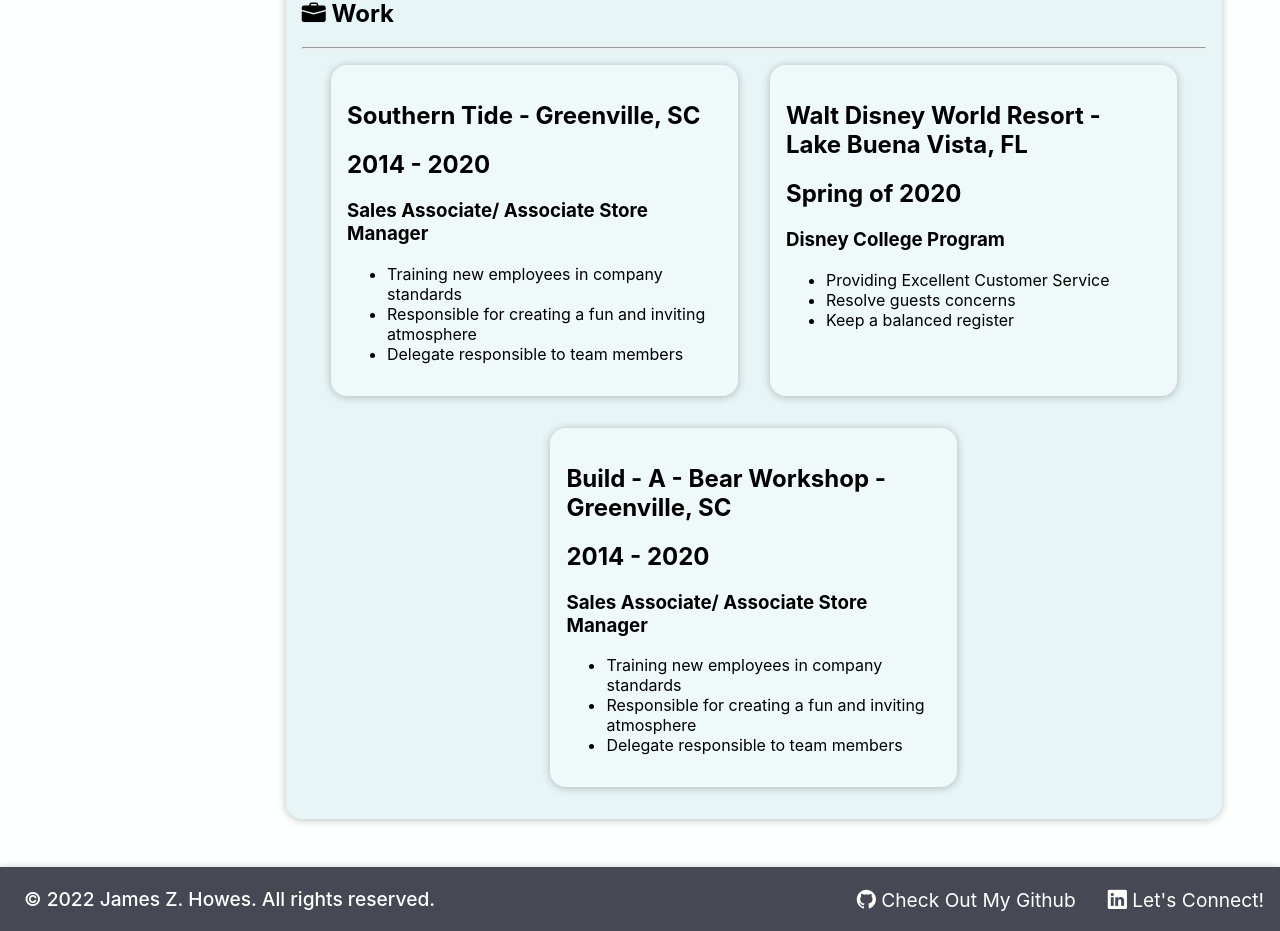
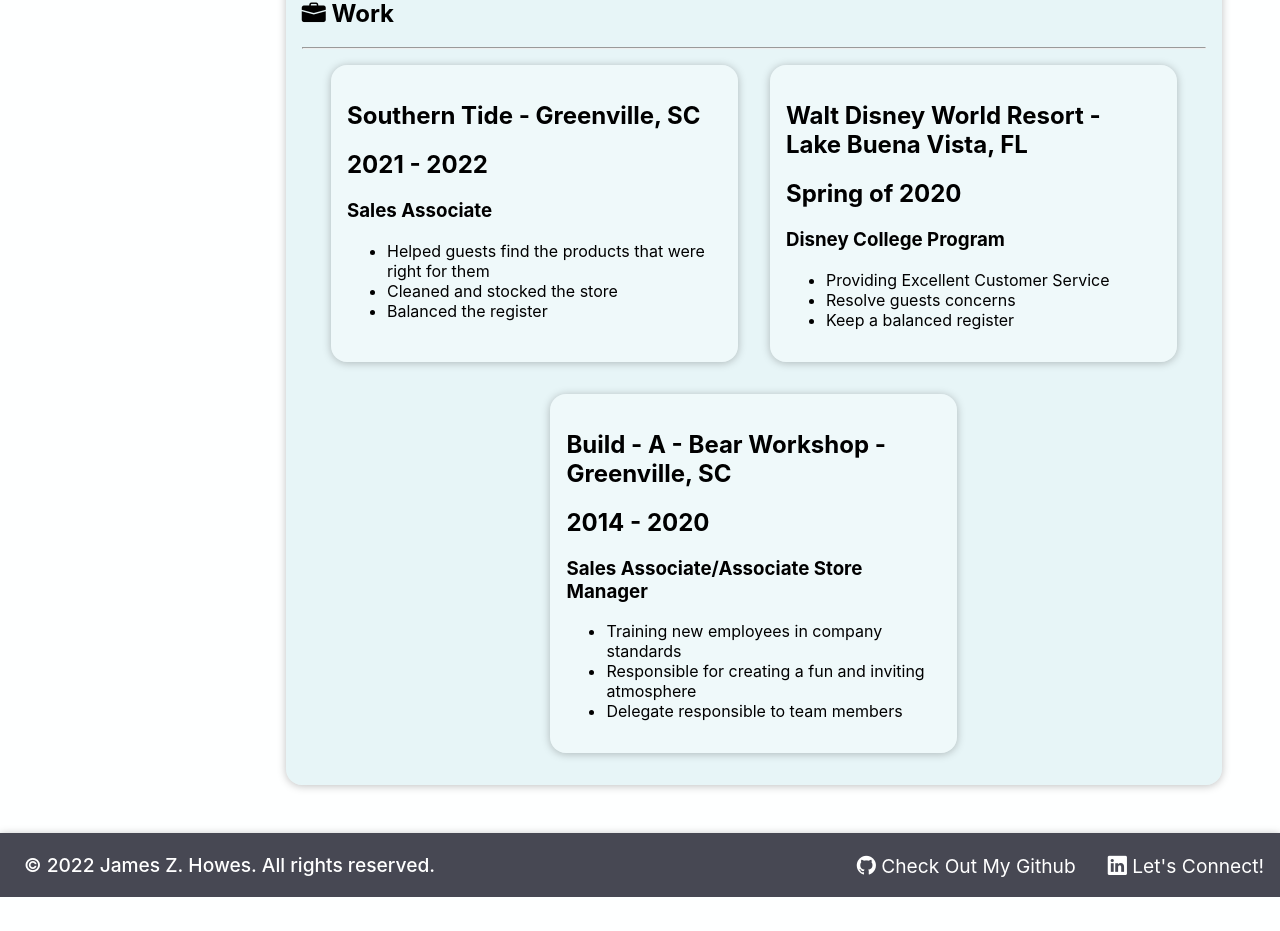
Before and after one commit to zhowez/my-site-next-js, a Next.js app: page /resume in a window 1280 px wide. Shown: the part 1268-2199 px from the top of the page. After the commit the page ends 2165 px from the top, so only its background shows below. Built offline with nearby package versions, Linux system fonts and the light colour scheme.

Commit message:
added proper job descriptions

```diff
--- a/pages/resume.js
+++ b/pages/resume.js
@@ -113,16 +113,16 @@
               <div className={style["jobs-organize"]}>
                 <ContentBox className={style.box}>
                   <h2>Southern Tide - Greenville, SC</h2>
-                  <h2>2014 - 2020</h2>
+                  <h2>2021 - 2022</h2>
 
-                  <h3>Sales Associate/ Associate Store Manager</h3>
+                  <h3>Sales Associate</h3>
 
                   <ul>
-                    <li>Training new employees in company standards</li>
                     <li>
-                      Responsible for creating a fun and inviting atmosphere
+                      Helped guests find the products that were right for them
                     </li>
-                    <li>Delegate responsible to team members</li>
+                    <li>Cleaned and stocked the store</li>{" "}
+                    <li>Balanced the register</li>
                   </ul>
                 </ContentBox>
                 <ContentBox className={style.box}>
@@ -141,7 +141,7 @@
                   <h2>Build - A - Bear Workshop - Greenville, SC</h2>
                   <h2>2014 - 2020</h2>
 
-                  <h3>Sales Associate/ Associate Store Manager</h3>
+                  <h3>Sales Associate/Associate Store Manager</h3>
 
                   <ul>
                     <li>Training new employees in company standards</li>
```
